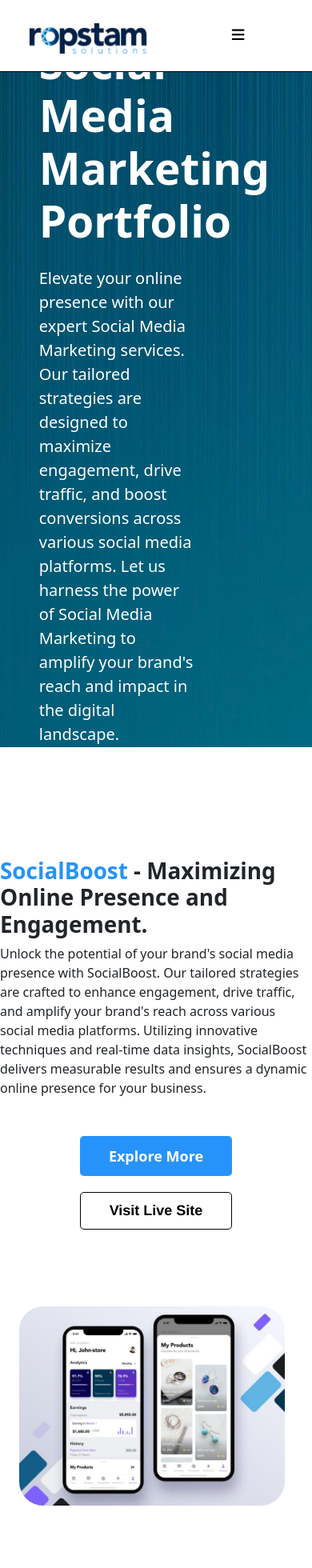
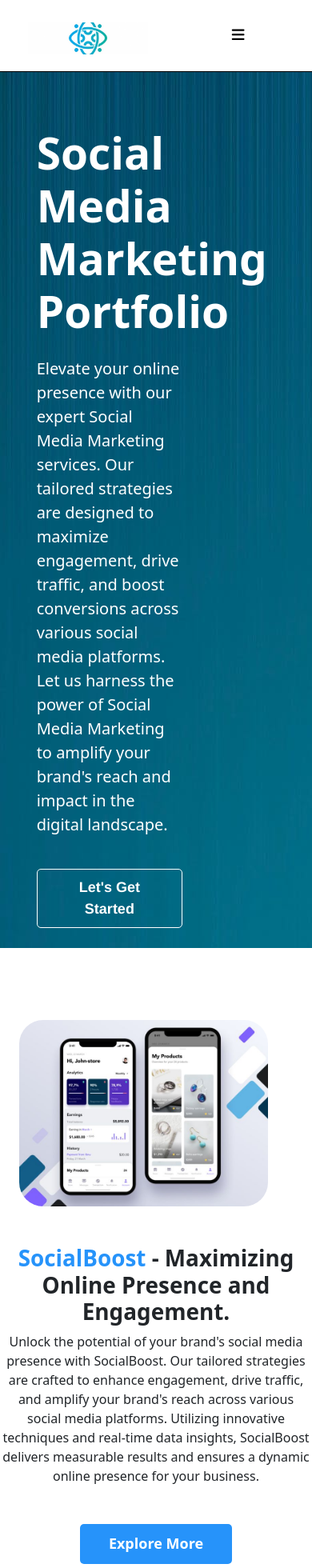
Before and after one commit to AminLakhani14/ASTechy, a React (Create React App) app: page /SocialMedia in a window 390 px wide. Shown: the top 1960 px of the page at 80% size. Built offline with nearby package versions, Linux system fonts and the light colour scheme.

Commit message:
AminBranch: responsive work on work screens

```diff
--- a/src/CSS/style.css
+++ b/src/CSS/style.css
@@ -161,7 +161,14 @@
   }
   .leftsideExplore{
     width: 100%;
+    text-align: center;
   }
+  .citiesBackground{
+    background-color: #1e1e1e;
+    flex-direction: column;
+    align-items: center;
+    height:auto;
+}
   .leftsideExploreButton{
     flex-direction: column;
     display: flex;
@@ -179,5 +186,21 @@
     display: flex;
     justify-content: center;
   }
+  .ExploreMoreForm{
+    display: flex;
+    flex-wrap: wrap;
+    text-align: center;
+    flex-direction: column-reverse;
+    justify-content: space-between;
+  }
+  .HeadingBackground{
+    color: #ffffff;
+    background-repeat: no-repeat;
+    background-image: url("../Images/Background.jpg");
+    height: auto;
+    width: 100%;
+    padding-bottom: 25px;
+    padding-right: 25px;
+    }
 
   }
--- a/src/Component/NavBar/NavBar.jsx
+++ b/src/Component/NavBar/NavBar.jsx
@@ -1,6 +1,6 @@
 import React, { useState } from "react";
 import "./Navbar.css";
-import Ropstam from "../../Images/Ropstam.png";
+import logo from "../../Images/logo.jpg";
 
 function Navbar() {
     const [click, setClick] = useState(false);
@@ -13,7 +13,7 @@
       <a href="/" to="/">
         <img
             data-aos="fade-up"
-            src={Ropstam}
+            src={logo}
             width="200"
             id='headerLogo'
             height="60"
--- a/src/Component/NavBar/Navbar.css
+++ b/src/Component/NavBar/Navbar.css
@@ -10,8 +10,9 @@
 	display: none;
 }
 #headerLogo{
-	height:60px;
-	width:200px;
+	object-fit: cover;
+    height: 69px;
+    width: 200px;
 }
 /* Giving a background-color to the nav container. */
 nav {
--- a/src/Global/LeftSideExploreMore.jsx
+++ b/src/Global/LeftSideExploreMore.jsx
@@ -1,8 +1,29 @@
+import { useEffect, useState } from "react";
 import "../CSS/style.css"
 
 function LeftSideExploreMore(props) {
+  const [windowWidth, setWindowWidth] = useState(window.innerWidth);
+  useEffect(() => {
+    // Function to update the windowWidth state when the resize event occurs
+    const handleResize = () => {
+      setWindowWidth(window.innerWidth);
+    };
+
+    // Attach the event listener
+    window.addEventListener('resize', handleResize);
+
+    // Clean up the event listener on component unmount
+    return () => {
+      window.removeEventListener('resize', handleResize);
+    };
+  }, []);
     return (
-        <div className="row" style={{marginTop:"90px"}}>
+        <div className={windowWidth < 500 ? "d-flex" : "row"}
+        style={
+          windowWidth <= 500
+            ? { marginTop:"90px", flexDirection: "column-reverse"  }
+            : { marginTop:"90px"}
+        }>
         <div className="col-sm-1"></div>
 
         <div className="col-sm-5 my-5 leftsideExplore">
```
Also changed, not shown: src/Images/logo.jpg (added).
